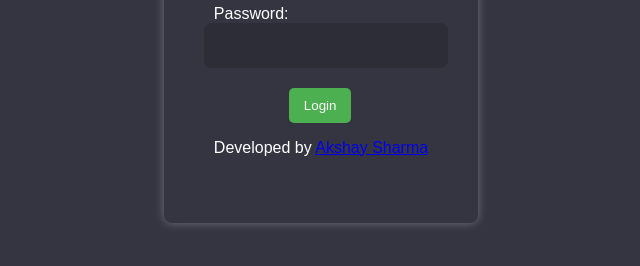
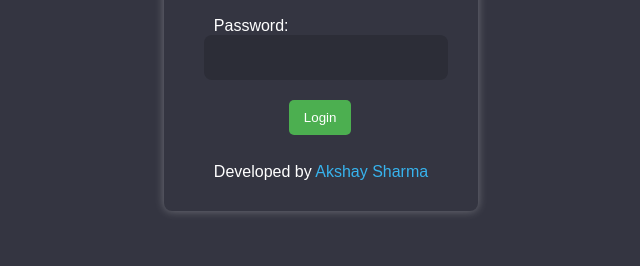
Before and after one commit to yahskamrahs/docuguard, a plain HTML site: page index.html in a window 1280 px wide. Shown: the part 382-648 px from the top of the page, without its empty margins (319-959 px from the left). Drawn offline with Linux system fonts and the light colour scheme.

Commit message:
Update login.css

```diff
--- a/Style/login.css
+++ b/Style/login.css
@@ -9,7 +9,19 @@ body {
     flex-direction: column;
     height: 100vh;
 }
+a {
+    color:#37b3ed ;
+    text-decoration: none;
+  }
 
+  a:hover {
+    color:  #149ddd;
+    text-decoration: none;
+  }
+p{
+    margin-top: 28px;
+    margin-bottom: -20px;
+}
 .login-container {
     display: flex;
     flex-direction: column;
```
